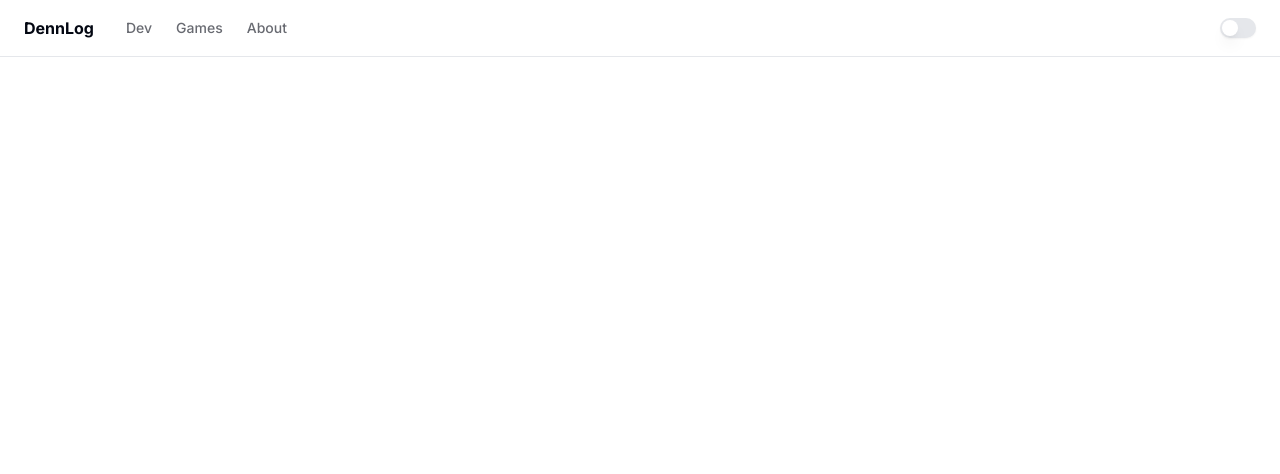
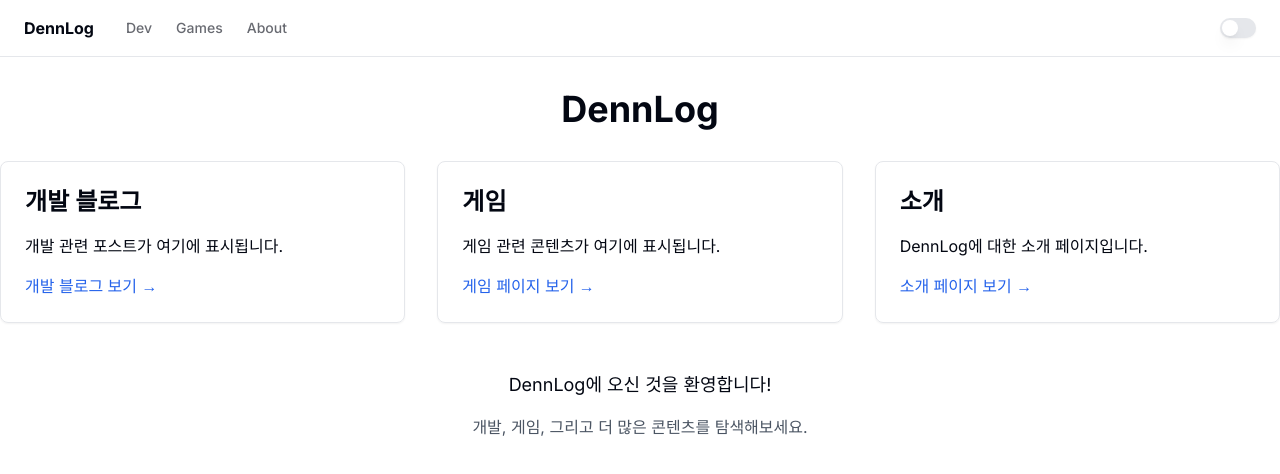
Before and after one commit to BuildTheTruth/dennlog, a Next.js app: page / in a window 1280 px wide. Shown: the top 474 px of the page. Built offline with nearby package versions, Linux system fonts and the light colour scheme.

Commit message:
LNB 추가

```diff
--- /dev/null
+++ b/src/app/(routes)/layout.tsx
@@ -0,0 +1,20 @@
+import { LNB } from "@/components/LNB";
+
+export default function RouteLayout({
+  children,
+}: {
+  children: React.ReactNode;
+}) {
+  const navItems = [
+    { title: "개발 블로그", href: "/dev" },
+    { title: "게임", href: "/games" },
+    { title: "소개", href: "/about" },
+  ];
+
+  return (
+    <div className="flex">
+      <LNB items={navItems} />
+      <main className="flex-1 p-8">{children}</main>
+    </div>
+  );
+}
--- a/src/app/layout.tsx
+++ b/src/app/layout.tsx
@@ -27,7 +27,7 @@ export default function RootLayout({
         >
           <div className="relative flex min-h-screen flex-col">
             <Header />
-            <div className="flex-1">{children}</div>
+            <div className="flex flex-1">{children}</div>
           </div>
         </ThemeProvider>
       </body>
--- a/src/app/page.tsx
+++ b/src/app/page.tsx
@@ -1,3 +1,47 @@
+import React from "react";
+import Link from "next/link";
+import { Header } from "@/components/Header";
+
 export default function Home() {
-  return <div></div>;
+  return (
+    <div className="container mx-auto py-8">
+      <h1 className="text-4xl font-bold mb-8 text-center">DennLog</h1>
+
+      <div className="grid grid-cols-1 md:grid-cols-3 gap-8">
+        {/* 개발 블로그 섹션 */}
+        <div className="border rounded-lg p-6 shadow-sm hover:shadow-md transition-shadow">
+          <h2 className="text-2xl font-semibold mb-4">개발 블로그</h2>
+          <p className="mb-4">개발 관련 포스트가 여기에 표시됩니다.</p>
+          <Link href="/dev" className="text-blue-600 hover:underline">
+            개발 블로그 보기 →
+          </Link>
+        </div>
+
+        {/* 게임 섹션 */}
+        <div className="border rounded-lg p-6 shadow-sm hover:shadow-md transition-shadow">
+          <h2 className="text-2xl font-semibold mb-4">게임</h2>
+          <p className="mb-4">게임 관련 콘텐츠가 여기에 표시됩니다.</p>
+          <Link href="/games" className="text-blue-600 hover:underline">
+            게임 페이지 보기 →
+          </Link>
+        </div>
+
+        {/* 소개 섹션 */}
+        <div className="border rounded-lg p-6 shadow-sm hover:shadow-md transition-shadow">
+          <h2 className="text-2xl font-semibold mb-4">소개</h2>
+          <p className="mb-4">DennLog에 대한 소개 페이지입니다.</p>
+          <Link href="/about" className="text-blue-600 hover:underline">
+            소개 페이지 보기 →
+          </Link>
+        </div>
+      </div>
+
+      <div className="mt-12 text-center">
+        <p className="text-lg mb-4">DennLog에 오신 것을 환영합니다!</p>
+        <p className="text-gray-600 dark:text-gray-400">
+          개발, 게임, 그리고 더 많은 콘텐츠를 탐색해보세요.
+        </p>
+      </div>
+    </div>
+  );
 }
--- /dev/null
+++ b/src/components/LNB.tsx
@@ -0,0 +1,38 @@
+"use client";
+
+import Link from "next/link";
+import { usePathname } from "next/navigation";
+
+interface NavItem {
+  title: string;
+  href: string;
+}
+
+interface LNBProps {
+  items: NavItem[];
+}
+
+export function LNB({ items }: LNBProps) {
+  const pathname = usePathname();
+
+  return (
+    <nav className="w-64 border-r p-4">
+      <ul className="space-y-2">
+        {items.map((item) => (
+          <li key={item.href}>
+            <Link
+              href={item.href}
+              className={`block p-2 rounded-lg transition-colors ${
+                pathname === item.href
+                  ? "bg-blue-100 text-blue-700 dark:bg-blue-900 dark:text-blue-200"
+                  : "hover:bg-gray-100 dark:hover:bg-gray-800"
+              }`}
+            >
+              {item.title}
+            </Link>
+          </li>
+        ))}
+      </ul>
+    </nav>
+  );
+}
```
Also changed, not shown: src/app/(routes)/about/page.tsx (renamed from src/app/about/page.tsx), src/app/(routes)/dev/page.tsx (renamed from src/app/dev/page.tsx), src/app/(routes)/games/page.tsx (renamed from src/app/games/page.tsx).
